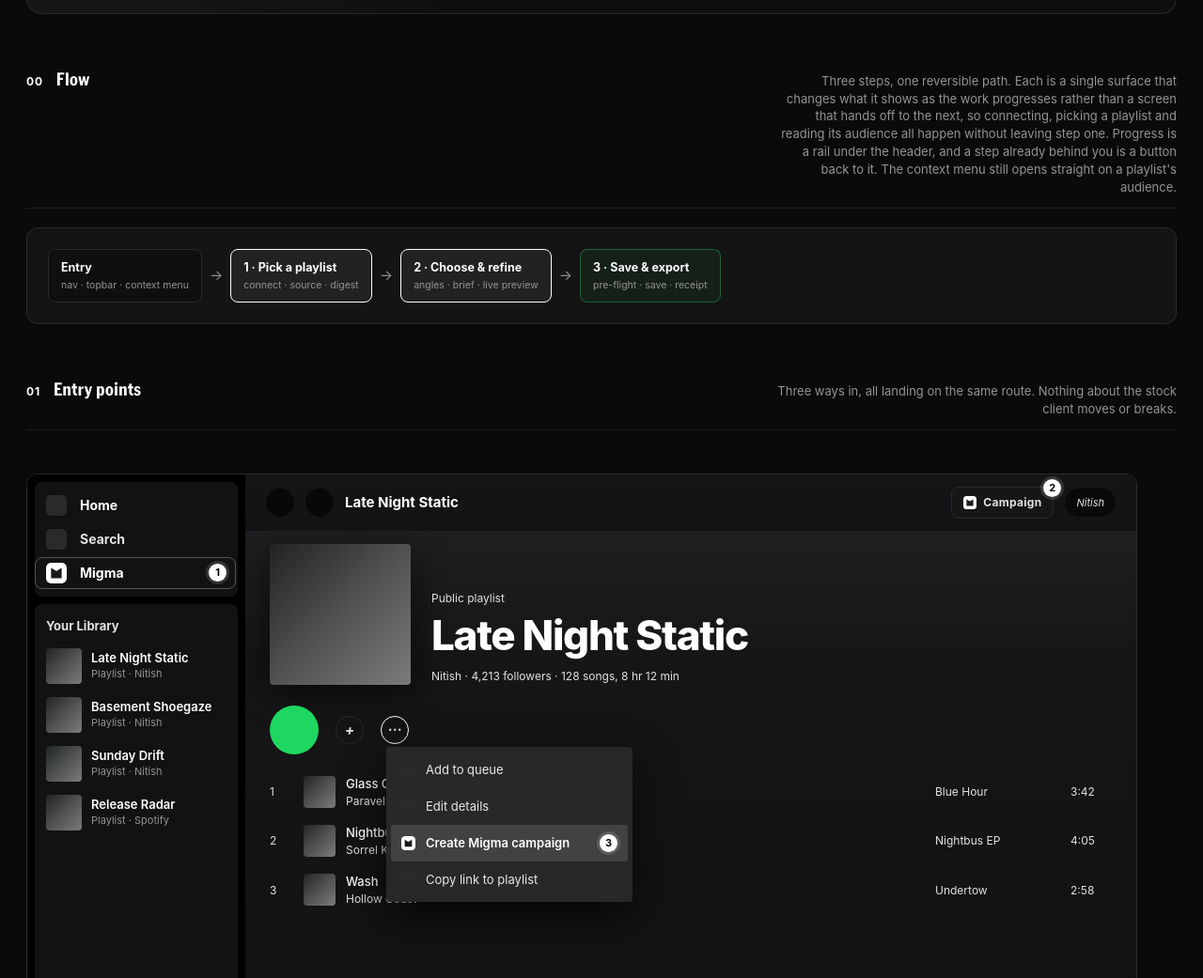
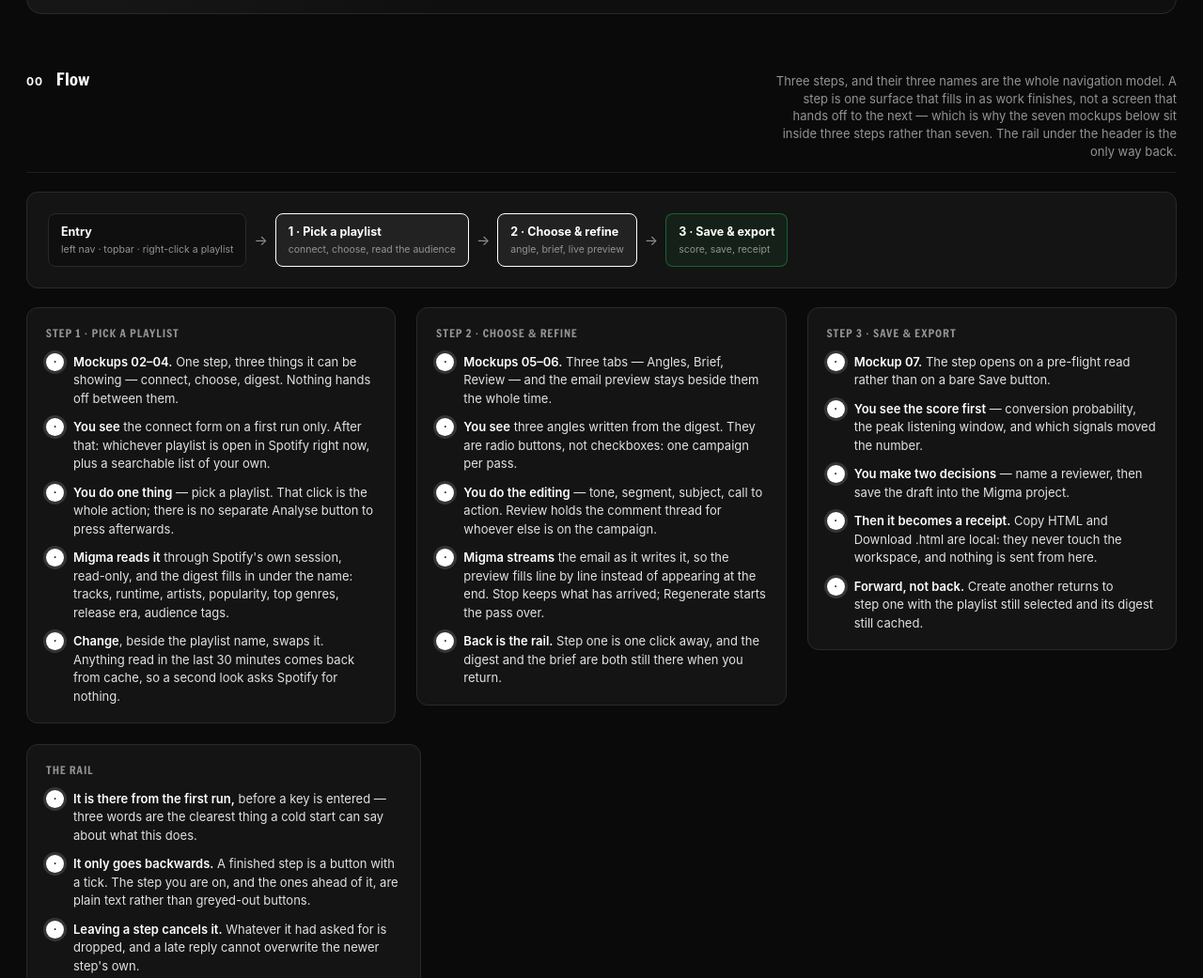
Before and after one commit to Nitish-1303/Migma, a plain HTML site: page wireframe/index.html in a window 1280 px wide. Shown: the part 423-1464 px from the top of the page at 94% size. Drawn offline with Linux system fonts and the light colour scheme.

Commit message:
docs: expand the wireframe's flow into a per-step walkthrough
The flow section stated the three-step model in one dense paragraph and left each
node with a three-word subtitle, so the part a reader misreads — that connecting,
picking a playlist and reading its audience all happen inside step one — was the
part carrying the least explanation.

Keep the four-node diagram as the summary and add a breakdown beneath it: one card
per step naming the mockups it covers, what the step shows, the single action it
asks for, what Migma does with it, and how to get back. A fourth card covers the
rail itself, since backward-only navigation and the two conditions that close it
are properties of the sequence rather than of any one step.

Reuses .row and .notes, so no new CSS.

```diff
--- a/wireframe/index.html
+++ b/wireframe/index.html
@@ -307,16 +307,55 @@ code{font-family:ui-monospace,'SFMono-Regular','Cascadia Code',Consolas,monospac
 
 <section class="sec">
   <div class="sechd"><span class="num">00</span><h2>Flow</h2>
-    <p>Three steps, one reversible path. Each is a single surface that changes what it shows as the work
-    progresses rather than a screen that hands off to the next, so connecting, picking a playlist and reading
-    its audience all happen without leaving step&nbsp;one. Progress is a rail under the header, and a step
-    already behind you is a button back to it. The context&nbsp;menu still opens straight on a playlist's
-    audience.</p></div>
+    <p>Three steps, and their three names are the whole navigation model. A step is one surface that fills
+    in as work finishes, not a screen that hands off to the next — which is why the seven mockups below sit
+    inside three steps rather than seven. The rail under the header is the only way back.</p></div>
   <div class="flow">
-    <div class="node"><b>Entry</b><s>nav · topbar · context menu</s></div><span class="arw">→</span>
-    <div class="node key"><b>1 · Pick a playlist</b><s>connect · source · digest</s></div><span class="arw">→</span>
-    <div class="node key"><b>2 · Choose &amp; refine</b><s>angles · brief · live preview</s></div><span class="arw">→</span>
-    <div class="node term"><b>3 · Save &amp; export</b><s>pre-flight · save · receipt</s></div>
+    <div class="node"><b>Entry</b><s>left nav · topbar · right-click a playlist</s></div><span class="arw">→</span>
+    <div class="node key"><b>1 · Pick a playlist</b><s>connect, choose, read the audience</s></div><span class="arw">→</span>
+    <div class="node key"><b>2 · Choose &amp; refine</b><s>angle, brief, live preview</s></div><span class="arw">→</span>
+    <div class="node term"><b>3 · Save &amp; export</b><s>score, save, receipt</s></div>
+  </div>
+  <div class="row">
+    <div class="notes">
+      <h4>Step 1 · Pick a playlist</h4>
+      <ol>
+        <li><span class="cal">·</span><span><b>Mockups 02–04.</b> One step, three things it can be showing — connect, choose, digest. Nothing hands off between them.</span></li>
+        <li><span class="cal">·</span><span><b>You see</b> the connect form on a first run only. After that: whichever playlist is open in Spotify right now, plus a searchable list of your own.</span></li>
+        <li><span class="cal">·</span><span><b>You do one thing</b> — pick a playlist. That click is the whole action; there is no separate Analyse button to press afterwards.</span></li>
+        <li><span class="cal">·</span><span><b>Migma reads it</b> through Spotify's own session, read-only, and the digest fills in under the name: tracks, runtime, artists, popularity, top genres, release era, audience tags.</span></li>
+        <li><span class="cal">·</span><span><b>Change</b>, beside the playlist name, swaps it. Anything read in the last 30&nbsp;minutes comes back from cache, so a second look asks Spotify for nothing.</span></li>
+      </ol>
+    </div>
+    <div class="notes">
+      <h4>Step 2 · Choose &amp; refine</h4>
+      <ol>
+        <li><span class="cal">·</span><span><b>Mockups 05–06.</b> Three tabs — Angles, Brief, Review — and the email preview stays beside them the whole time.</span></li>
+        <li><span class="cal">·</span><span><b>You see</b> three angles written from the digest. They are radio buttons, not checkboxes: one campaign per pass.</span></li>
+        <li><span class="cal">·</span><span><b>You do the editing</b> — tone, segment, subject, call to action. Review holds the comment thread for whoever else is on the campaign.</span></li>
+        <li><span class="cal">·</span><span><b>Migma streams</b> the email as it writes it, so the preview fills line by line instead of appearing at the end. Stop keeps what has arrived; Regenerate starts the pass over.</span></li>
+        <li><span class="cal">·</span><span><b>Back is the rail.</b> Step&nbsp;one is one click away, and the digest and the brief are both still there when you return.</span></li>
+      </ol>
+    </div>
+    <div class="notes">
+      <h4>Step 3 · Save &amp; export</h4>
+      <ol>
+        <li><span class="cal">·</span><span><b>Mockup 07.</b> The step opens on a pre-flight read rather than on a bare Save button.</span></li>
+        <li><span class="cal">·</span><span><b>You see the score first</b> — conversion probability, the peak listening window, and which signals moved the number.</span></li>
+        <li><span class="cal">·</span><span><b>You make two decisions</b> — name a reviewer, then save the draft into the Migma project.</span></li>
+        <li><span class="cal">·</span><span><b>Then it becomes a receipt.</b> Copy HTML and Download .html are local: they never touch the workspace, and nothing is sent from here.</span></li>
+        <li><span class="cal">·</span><span><b>Forward, not back.</b> Create another returns to step&nbsp;one with the playlist still selected and its digest still cached.</span></li>
+      </ol>
+    </div>
+    <div class="notes">
+      <h4>The rail</h4>
+      <ol>
+        <li><span class="cal">·</span><span><b>It is there from the first run,</b> before a key is entered — three words are the clearest thing a cold start can say about what this does.</span></li>
+        <li><span class="cal">·</span><span><b>It only goes backwards.</b> A finished step is a button with a tick. The step you are on, and the ones ahead of it, are plain text rather than greyed-out buttons.</span></li>
+        <li><span class="cal">·</span><span><b>Leaving a step cancels it.</b> Whatever it had asked for is dropped, and a late reply cannot overwrite the newer step's own.</span></li>
+        <li><span class="cal">·</span><span><b>Two things close it:</b> a write in flight, and a saved draft. A receipt describes copy that has already left.</span></li>
+      </ol>
+    </div>
   </div>
 </section>
 
```
